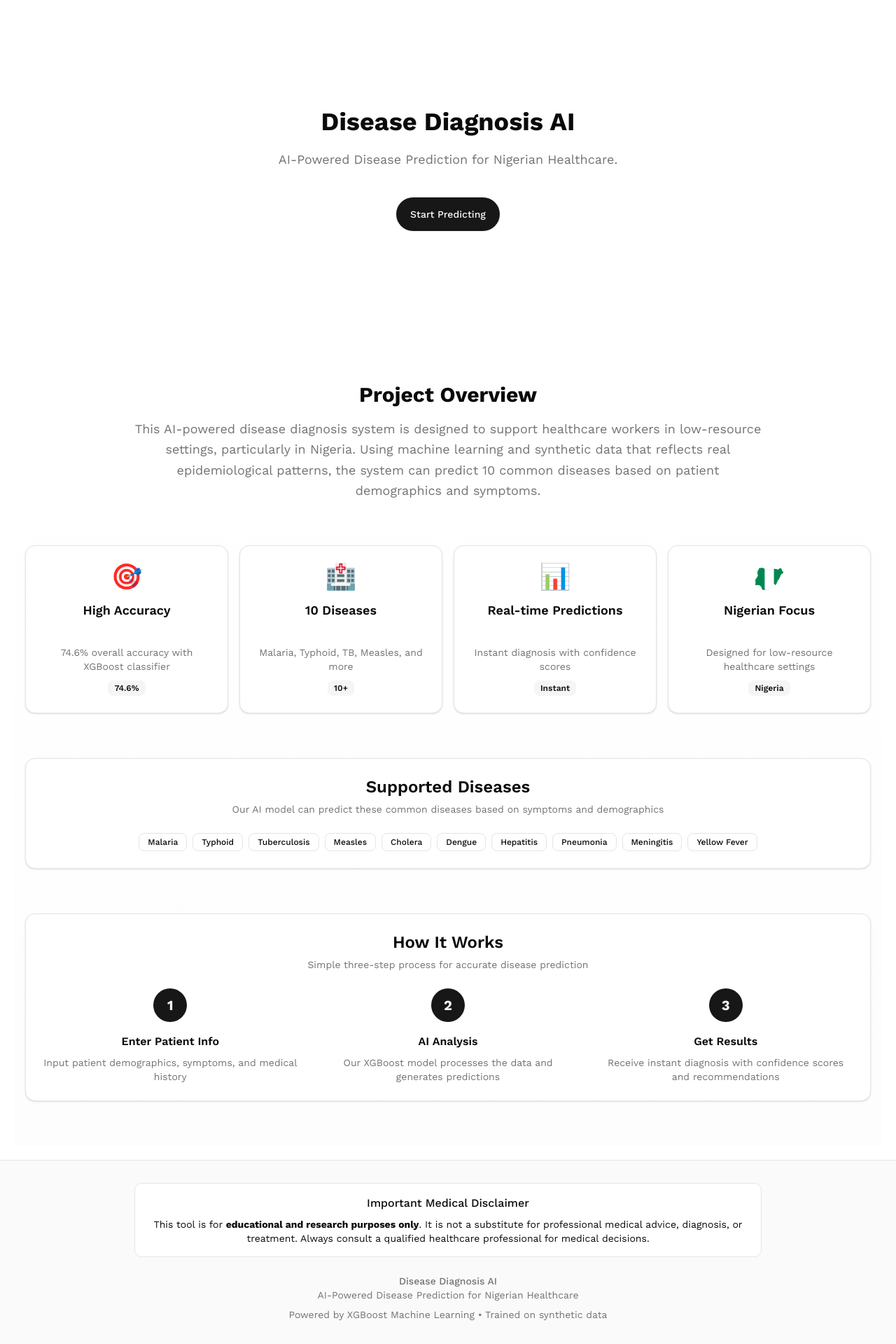
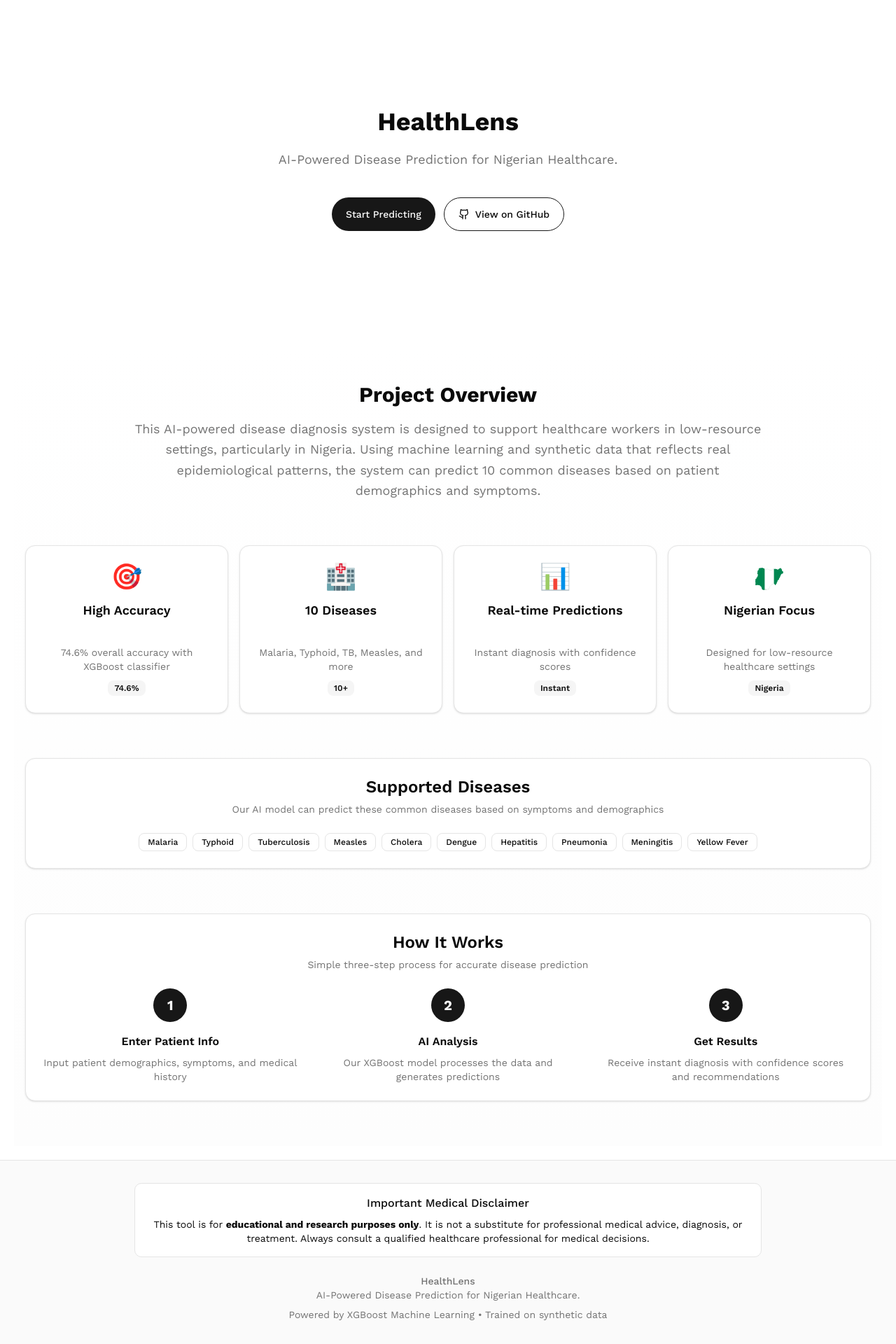
Before and after one commit to jola-ds/disease-diagnosis-client, a Next.js app: page / in a window 1280 px wide. Shown: the part 82-2002 px from the top of the page at 70% size. Built offline with nearby package versions, Linux system fonts and the light colour scheme.

Commit message:
add site config

```diff
--- a/src/app/layout.tsx
+++ b/src/app/layout.tsx
@@ -1,5 +1,6 @@
 import { Footer } from "@/components/footer";
 import { Nav } from "@/components/nav";
+import { siteConfig } from "@/site.config";
 import type { Metadata } from "next";
 import { Geist_Mono, Work_Sans } from "next/font/google";
 import "./globals.css";
@@ -16,8 +17,8 @@ const geistMono = Geist_Mono({
 });
 
 export const metadata: Metadata = {
-  title: "Disease Diagnosis",
-  description: "Predicting common diseases from the symptoms and demographics",
+  title: siteConfig.name,
+  description: siteConfig.description,
 };
 
 export default function RootLayout({
--- a/src/components/footer.tsx
+++ b/src/components/footer.tsx
@@ -1,3 +1,5 @@
+import { siteConfig } from "@/site.config";
+
 export const Footer = () => {
   return (
     <footer className="app-container bg-muted/50 h-fit border-t py-8">
@@ -18,8 +20,8 @@ export const Footer = () => {
 
         {/* App Info */}
         <div className="text-muted-foreground text-center text-sm">
-          <p className="font-medium">Disease Diagnosis AI</p>
-          <p>AI-Powered Disease Prediction for Nigerian Healthcare</p>
+          <p className="font-medium">{siteConfig.name}</p>
+          <p>{siteConfig.description}</p>
           <p className="mt-2">
             Powered by XGBoost Machine Learning • Trained on synthetic data
           </p>
--- a/src/components/nav.tsx
+++ b/src/components/nav.tsx
@@ -8,6 +8,7 @@ import {
   navigationMenuTriggerStyle,
 } from "@/components/ui/navigation-menu";
 import { cn } from "@/lib/utils";
+import { siteConfig } from "@/site.config";
 import Link from "next/link";
 import { usePathname } from "next/navigation";
 // import { ModeToggle } from "./mode-toggle";
@@ -26,7 +27,7 @@ export const Nav = () => {
     <nav className="app-container flex h-16 items-center justify-between">
       <div className="flex items-center gap-4">
         <Link href="/">
-          <div className="text-xl font-semibold">Disease Diagnosis</div>
+          <div className="text-xl font-semibold">{siteConfig.name}</div>
         </Link>
       </div>
 
--- a/src/modules/home/ui/components/hero.tsx
+++ b/src/modules/home/ui/components/hero.tsx
@@ -1,24 +1,40 @@
 import { Button } from "@/components/ui/button";
+import { siteConfig } from "@/site.config";
+import { GithubIcon } from "lucide-react";
 import Link from "next/link";
 
 export const Hero = () => {
   return (
     <header className="flex h-[60vh] flex-col items-center justify-center space-y-10">
       <div className="mx-auto max-w-2xl space-y-5 text-center">
-        <h1 className="text-4xl font-bold">Disease Diagnosis AI</h1>
+        <h1 className="text-4xl font-bold">{siteConfig.name}</h1>
         <p className="text-muted-foreground text-lg">
-          AI-Powered Disease Prediction for Nigerian Healthcare.
+          {siteConfig.description}
         </p>
       </div>
-      <div className="flex items-center gap-3">
+      <div className="flex flex-col items-center justify-center gap-3 sm:flex-row">
         <Button
-          className="flex h-12 w-full rounded-full !px-5 sm:w-fit"
+          className="flex h-12 w-full rounded-full !px-5 shadow-none sm:w-fit"
           asChild
         >
           <Link href="/predict" prefetch>
             Start Predicting
           </Link>
         </Button>
+        <Button
+          variant="outline"
+          className="border-primary flex h-12 w-full rounded-full !px-5 shadow-none sm:w-fit"
+          asChild
+        >
+          <a
+            href="https://github.com/jola-ds/disease-diagnosis"
+            target="_blank"
+            rel="noopener noreferrer"
+          >
+            <GithubIcon />
+            View on GitHub
+          </a>
+        </Button>
       </div>
     </header>
   );
--- a/src/modules/predict/types.ts
+++ b/src/modules/predict/types.ts
@@ -1,5 +1,3 @@
-// Types for Disease Diagnosis API
-
 export interface PatientInput {
   age_band: "0-4" | "5-14" | "15-24" | "25-44" | "45-64" | "65+";
   gender: "male" | "female";
--- /dev/null
+++ b/src/site.config.ts
@@ -0,0 +1,4 @@
+export const siteConfig = {
+  name: "HealthLens",
+  description: "AI-Powered Disease Prediction for Nigerian Healthcare.",
+};
```
